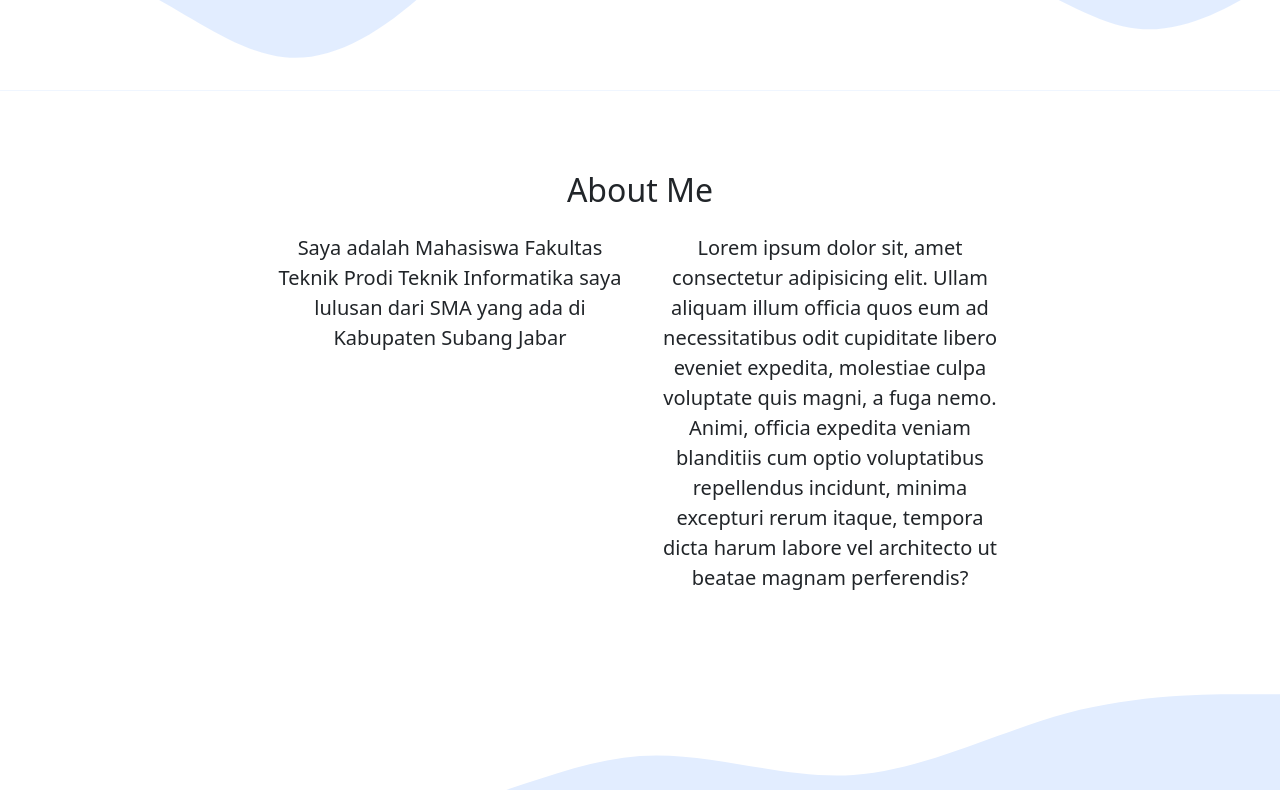
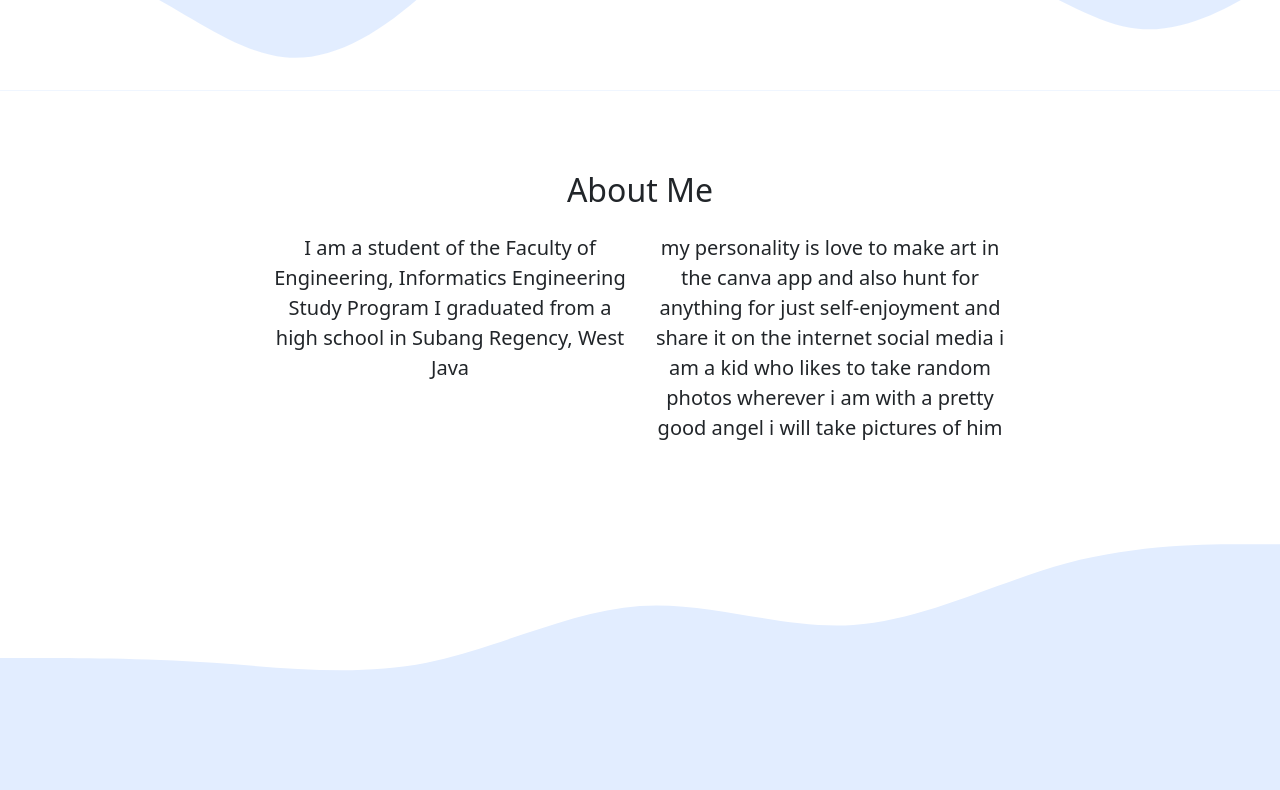
Before and after one commit to FadhlulMahfuzh/itw_project1_223040021, a plain HTML site: page index.html in a window 1280 px wide. Shown: the part 627-1417 px from the top of the page. Drawn offline with nearby package versions, Linux system fonts and the light colour scheme.

Commit message:
mengubah paragraf diproject2

```diff
--- a/index.html
+++ b/index.html
@@ -92,19 +92,17 @@
         <div class="row justify-content-center fs-5 text-center">
           <div class="col-md-4">
             <p>
-              Saya adalah Mahasiswa Fakultas Teknik Prodi Teknik Informatika
-              saya lulusan dari SMA yang ada di Kabupaten Subang Jabar
+              I am a student of the Faculty of Engineering, Informatics
+              Engineering Study Program I graduated from a high school in Subang
+              Regency, West Java
             </p>
           </div>
           <div class="col-md-4">
             <p>
-              Lorem ipsum dolor sit, amet consectetur adipisicing elit. Ullam
-              aliquam illum officia quos eum ad necessitatibus odit cupiditate
-              libero eveniet expedita, molestiae culpa voluptate quis magni, a
-              fuga nemo. Animi, officia expedita veniam blanditiis cum optio
-              voluptatibus repellendus incidunt, minima excepturi rerum itaque,
-              tempora dicta harum labore vel architecto ut beatae magnam
-              perferendis?
+              my personality is love to make art in the canva app and also hunt
+              for anything for just self-enjoyment and share it on the internet
+              social media i am a kid who likes to take random photos wherever i
+              am with a pretty good angel i will take pictures of him
             </p>
           </div>
         </div>
```
